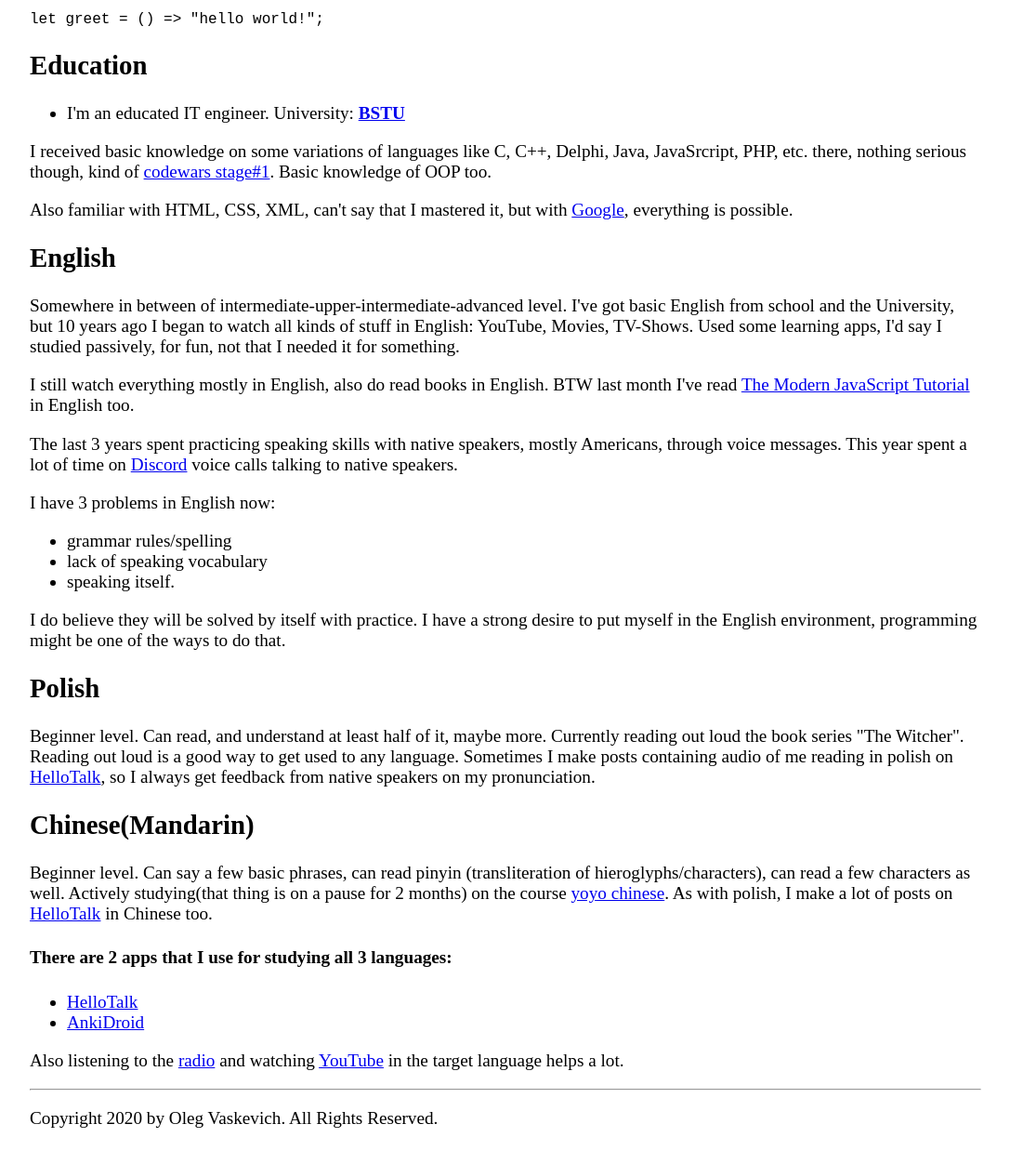
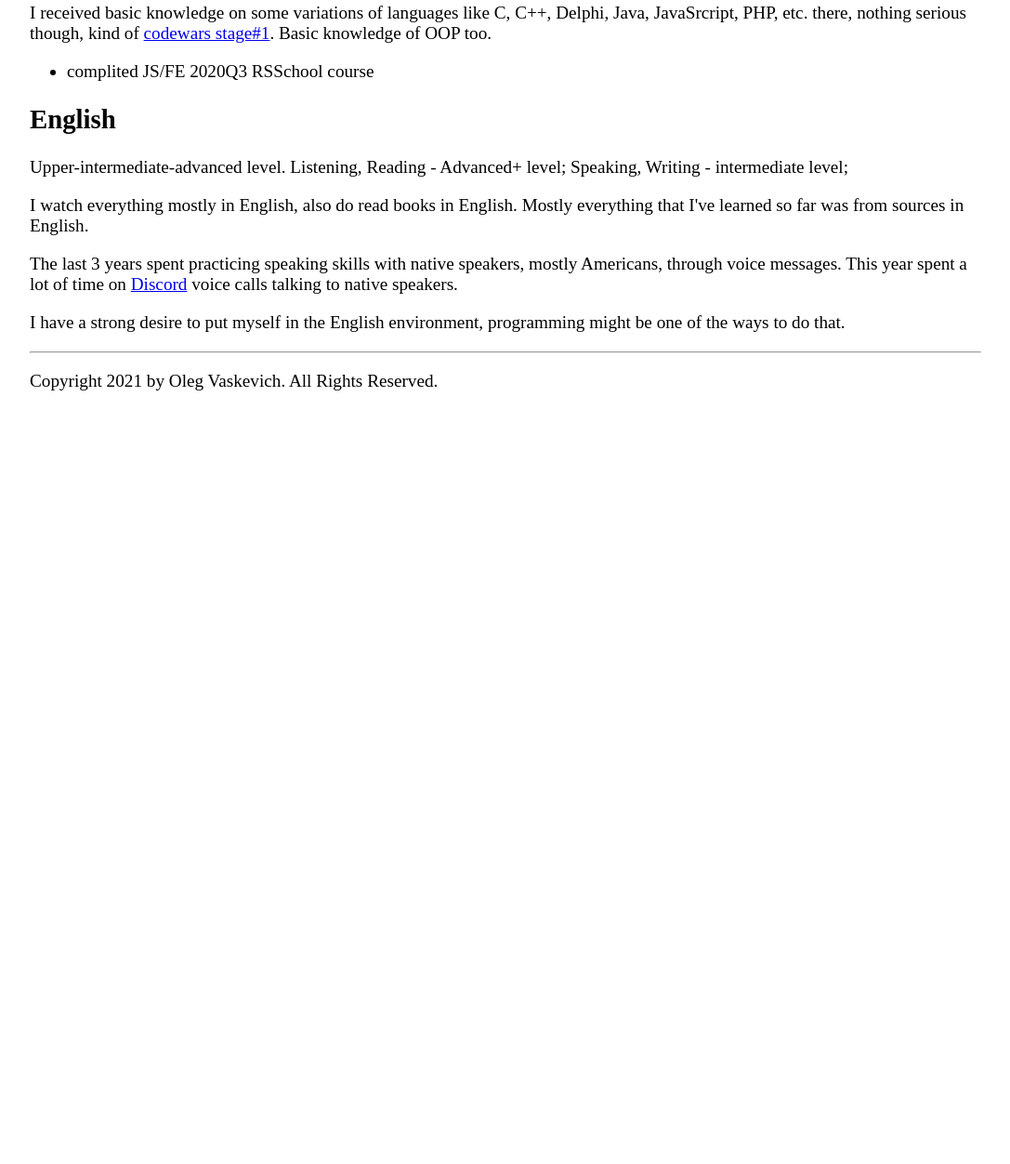
Before and after one commit to I-vasilich-I/rsschool-cv, a plain HTML site: page index.html in a window 1280 px wide. Shown: the part 924-2176 px from the top of the page at 93% size, without its empty margins (96-1183 px from the left). After the commit the page ends 1386 px from the top, so only its background shows below. Drawn offline with Linux system fonts and the light colour scheme.

Commit message:
fix: update data

```diff
--- a/index.html
+++ b/index.html
@@ -28,17 +28,15 @@
             <header>
                 <h2>Summary</h2>
             </header>
-            <p>The goal is to get to stage 2 for now, after that - we'll see. Little bit of an update: I've got to the stage 2, didn't get mentor yet though, but I might get one. Anyway, I like it so far. I want to get better, cause I know that I know not that much yet)) But I've practiced a lot of stuff for last 2 months. And let's go back to my previous speech)) I'm working now as "1C Programmer"/Sysadmin - yeah, yeah, I know it's hardly THE programming, but still, it's good enough for Belarus, Ukraine, Russia for now. Anyway, I can't imagine myself in my, let's say, 40-50s still doing this job. I want something else.
+            <p>I'm working now as 1C Programmer/Sysadmin. I like to solve problems, search for ways to fix them, etc. Want to learn new stuff, to become frontend developer. Recently completed JS/FE 2020Q3 RSSchool course. Now studying React.
             </p>
-            <p>I like to solve problems, search for ways to fix them, etc</p>
         </section>
         <section>
             <header>
                 <h2>Skills</h2>
             </header>
-            <h4>Programming Languages:</h4>
             <ul>
-                <li>basic knowledge on C, C++, Delphi, Java, JavaSrcript, PHP, etc.</li>
+                <li>Git, HTML5, CSS3, SASS, Webpack, JavaSrcript (complited JS/FE 2020Q3 RSSchool), React(studying 2021Q1 RSSchool)</li>
             </ul>
             <h4><a href="https://www.google.com/" target="_blank">Google Search</a> 😆</h4>
         </section>
@@ -46,11 +44,8 @@
             <header>
                 <h2>Code examples</h2>
             </header>
-            <p>I'll put some code from <a href="https://www.codewars.com/" target="_blank">codewars.com</a> to show that
-                I
-                can add it to my .md file. I don't have any code to show off
-                yet 😆</p>
-            <code> let greet = () => "hello world!";</code>
+            <h4><a href="https://github.com/I-vasilich-I" target="_blank">My GitHub</a></h4>
+            <code> const greet = () => "hello world!";</code>
         </section>
         <section>
             <header>
@@ -67,76 +62,28 @@
                     href="https://github.com/rolling-scopes-school/tasks/blob/master/tasks/codewars-stage-1.md#codewars-stage-1"
                     target="_blank">codewars stage#1</a>. Basic knowledge of OOP too.
             </p>
-            <p>Also familiar with HTML, CSS, XML, can't say that I mastered it, but with <a
-                    href="https://www.google.com/" target="_blank">Google</a>, everything is possible.</p>
+            <ul>
+                <li>complited JS/FE 2020Q3 RSSchool course</li>
+            </ul>
         </section>
         <section>
             <header>
                 <h2>English</h2>
             </header>
-            <P>Somewhere in between of intermediate-upper-intermediate-advanced level. I've got basic English from
-                school
-                and
-                the University, but 10 years ago I began to watch all kinds of stuff in English: YouTube, Movies,
-                TV-Shows.
-                Used
-                some learning apps, I'd say I studied passively, for fun, not that I needed it for something.</P>
-            <p>I still watch everything mostly in English, also do read books in English. BTW last month I've read
-                <a href="https://javascript.info/" target="_blank">The Modern JavaScript Tutorial</a> in English too.
+            <P>Upper-intermediate-advanced level. Listening, Reading - Advanced+ level; Speaking, Writing - intermediate level;</P>
+            <p>I watch everything mostly in English, also do read books in English. Mostly everything that I've learned so far was from sources in English.
             </p>
 
             <p>The last 3 years spent practicing speaking skills with native speakers, mostly Americans, through voice
                 messages.
                 This year spent a lot of time on <a href="https://discord.com/" target="_blank">Discord</a> voice calls
                 talking to native speakers.</p>
-            <p>I have 3 problems in English now:</p>
-            <ul>
-                <li>grammar rules/spelling</li>
-                <li>lack of speaking vocabulary</li>
-                <li>speaking itself.</li>
-            </ul>
-            <P>I do believe they will be solved by itself with practice. I have a strong desire to put myself in the
-                English
-                environment, programming might be one of the ways to do that.</P>
+            <P>I have a strong desire to put myself in the English environment, programming might be one of the ways to do that.</P>
         </section>
-
-        <section>
-            <header>
-                <h2>Polish</h2>
-            </header>
-            <p>Beginner level. Can read, and understand at least half of it, maybe more. Currently reading out loud the
-                book
-                series "The Witcher". Reading out loud is a good way to get used to any language. Sometimes I make posts
-                containing audio of me reading in polish on <a href="https://www.hellotalk.com/"
-                    target="_blank">HelloTalk</a>, so I always get feedback from native speakers on my
-                pronunciation.
-            </p>
-        </section>
-
-        <section>
-            <header>
-                <h2>Chinese(Mandarin)</h2>
-            </header>
-            <p>Beginner level. Can say a few basic phrases, can read pinyin (transliteration of hieroglyphs/characters),
-                can
-                read a few characters as well. Actively studying(that thing is on a pause for 2 months) on the course <a href="https://www.yoyochinese.com"
-                    target="_blank">yoyo chinese</a>. As with polish, I make a lot of
-                posts on <a href="https://www.hellotalk.com/" target="_blank">HelloTalk</a> in Chinese too.
-            </p>
-        </section>
-        <aside>
-            <h4>There are 2 apps that I use for studying all 3 languages:</h4>
-            <ul>
-                <li><a href="https://www.hellotalk.com/" target="_blank">HelloTalk</a></li>
-                <li><a href="https://apps.ankiweb.net/" target="_blank">AnkiDroid</a></li>
-            </ul>
-            <p>Also listening to the <a href="https://tunein.com/" target="_blank">radio</a> and watching <a
-                    href="https://www.youtube.com/" target="_blank">YouTube</a> in the target language helps a lot.</p>
-        </aside>
     </main>
     <footer>
         <hr>
-        <p>Copyright 2020 by Oleg Vaskevich. All Rights Reserved.</p>
+        <p>Copyright 2021 by Oleg Vaskevich. All Rights Reserved.</p>
         <br>
     </footer>
 </body>
```
Also changed, not shown: 1 other file.
